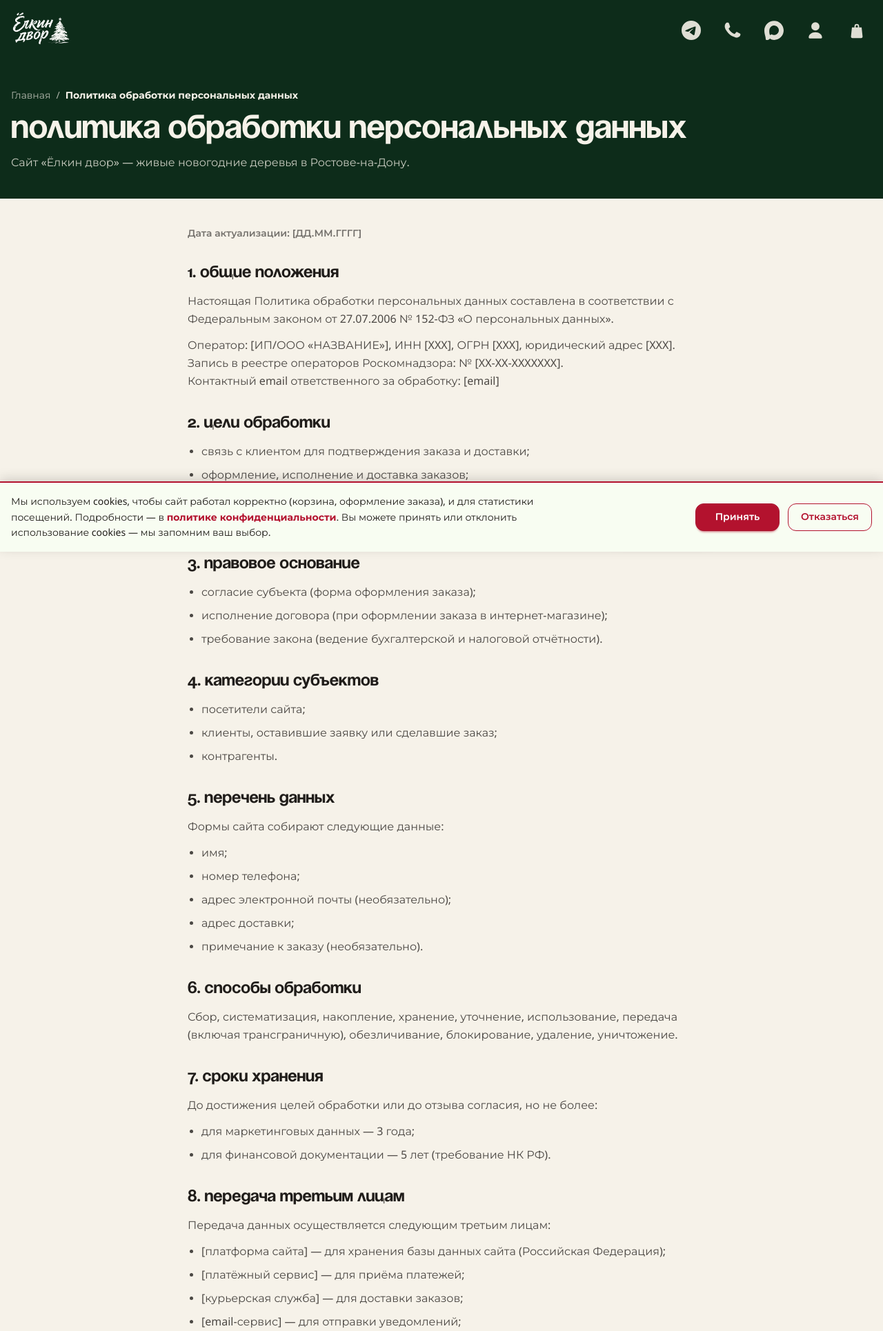
After one commit to Alexej-Mich61/elkin_dvor, a Django app: page /personal-data/ in a window 1280 px wide. The commit adds this page. Shown: the top 1930 px of the page at 69% size. Run offline with Django 5.2, Linux system fonts and the light colour scheme; some libraries are stand-ins or nearby versions.

Commit message:
Законодательство: баннер согласия на cookies (ФЗ-420), политики конфиденциальности и обработки ПДн, галочка согласия в форме заказа

```diff
--- a/shop/urls.py
+++ b/shop/urls.py
@@ -1,4 +1,5 @@
 from django.urls import path, register_converter
+from django.views.generic import TemplateView
 
 from . import views
 
@@ -30,4 +31,16 @@ urlpatterns = [
         views.variant_price,
         name="variant_price",
     ),
+    # Политика конфиденциальности (ссылка из уведомления о cookies).
+    path(
+        "privacy/",
+        TemplateView.as_view(template_name="shop/privacy.html"),
+        name="privacy",
+    ),
+    # Политика обработки персональных данных (ссылка из формы заказа).
+    path(
+        "personal-data/",
+        TemplateView.as_view(template_name="shop/personal_data.html"),
+        name="personal_data",
+    ),
 ]
--- a/templates/base.html
+++ b/templates/base.html
@@ -40,6 +40,7 @@
 
     {% include 'includes/footer.html' %}
     {% include 'includes/mobile_contacts_bar.html' %}
+    {% include 'includes/cookie_banner.html' %}
 
 </body>
 </html>
--- /dev/null
+++ b/templates/includes/cookie_banner.html
@@ -0,0 +1,58 @@
+{% comment %}
+  Уведомление об использовании cookies (требования ФЗ-152 в редакции ФЗ-420):
+  1) показывается сразу при первом визите, до любых действий пользователя;
+  2) кнопки «Принять» и «Отказаться» одинакового размера и заметности;
+  3) в тексте — ссылка на политику конфиденциальности;
+  4) выбор запоминается в localStorage (техническая запись, согласие не нужно);
+  5) аналитические счётчики подключаются только после согласия (loadAnalytics).
+  x-cloak (правило есть в styles.css) не даёт баннеру мигать до инициализации Alpine.
+{% endcomment %}
+<div id="cookie-banner" x-data="cookieBanner()" x-init="init()" x-show="visible" x-cloak
+     role="region" aria-label="Уведомление об использовании cookies"
+     class="fixed inset-x-0 bottom-0 z-40 border-t-2 border-primary bg-frost shadow-[0_-4px_16px_rgba(0,0,0,0.15)]">
+    <div class="container mx-auto flex flex-col items-stretch gap-4 px-4 py-4 sm:flex-row sm:items-center sm:justify-between">
+        <p class="max-w-3xl text-sm leading-relaxed text-base-content">
+            Мы используем cookies, чтобы сайт работал корректно (корзина, оформление заказа),
+            и для статистики посещений. Подробности — в
+            <a href="{% url 'shop:privacy' %}"
+               class="font-bold text-primary underline-offset-4 hover:underline">политике конфиденциальности</a>.
+            Вы можете принять или отклонить использование cookies — мы запомним ваш выбор.
+        </p>
+        <div class="grid shrink-0 grid-cols-2 gap-3 sm:w-64">
+            <button type="button" class="btn btn-primary" @click="accept()">Принять</button>
+            <button type="button" class="btn btn-outline btn-primary" @click="reject()">Отказаться</button>
+        </div>
+    </div>
+</div>
+
+<script>
+    /* Согласие на cookies: баннер показываем, пока в localStorage нет записи
+       cookie_consent. Повторно баннер не появляется после любого из выборов. */
+    window.cookieBanner = function () {
+        return {
+            visible: false,
+            init() {
+                const consent = localStorage.getItem('cookie_consent');
+                if (!consent) {
+                    this.visible = true;
+                } else if (consent === 'accepted') {
+                    loadAnalytics();
+                }
+            },
+            accept() {
+                localStorage.setItem('cookie_consent', 'accepted');
+                this.visible = false;
+                loadAnalytics();
+            },
+            reject() {
+                localStorage.setItem('cookie_consent', 'rejected');
+                this.visible = false;
+            },
+        };
+    };
+
+    /* Аналитические счётчики (Яндекс Метрика и т.п.) загружаются ТОЛЬКО после
+       согласия пользователя — инициализацию счётчика добавлять сюда.
+       До согласия на сайте не должно быть ни одного запроса к счётчикам. */
+    function loadAnalytics() {}
+</script>
--- a/templates/includes/footer.html
+++ b/templates/includes/footer.html
@@ -1,6 +1,12 @@
 <footer class="bg-pine-deep text-cream/70">
     <div class="container mx-auto px-4 py-5 flex flex-col items-center justify-between gap-2 text-center text-sm sm:flex-row sm:text-left">
         <p>© {% now "Y" %} {{ SHOP_NAME }} — живые новогодние деревья в Ростове-на-Дону</p>
-        <p>Бесплатная доставка · Оплата при получении</p>
+        <p class="flex flex-wrap items-center justify-center gap-x-4 gap-y-1 sm:justify-end">
+            <span>Бесплатная доставка · Оплата при получении</span>
+            <a href="{% url 'shop:personal_data' %}"
+               class="underline-offset-4 transition hover:text-cream hover:underline">Политика обработки персональных данных</a>
+            <a href="{% url 'shop:privacy' %}"
+               class="underline-offset-4 transition hover:text-cream hover:underline">Политика конфиденциальности</a>
+        </p>
     </div>
 </footer>
--- /dev/null
+++ b/templates/shop/personal_data.html
@@ -0,0 +1,157 @@
+{% extends 'base.html' %}
+
+{% block title %}Политика обработки персональных данных | Ёлкин двор{% endblock %}
+{% block meta_description %}Политика обработки персональных данных сайта «Ёлкин двор» в соответствии с Федеральным законом № 152-ФЗ.{% endblock %}
+
+{% block content %}
+    <div class="bg-pine-deep text-cream">
+        <div class="container mx-auto px-4 py-10">
+            <nav aria-label="Хлебные крошки" class="text-sm text-cream/70">
+                <ol class="flex flex-wrap items-center gap-2">
+                    <li><a href="{% url 'shop:home' %}" class="hover:text-cream">Главная</a></li>
+                    <li aria-hidden="true">/</li>
+                    <li aria-current="page" class="font-bold text-cream">Политика обработки персональных данных</li>
+                </ol>
+            </nav>
+            <h1 class="font-soyuz mt-4 text-4xl font-black sm:text-5xl">Политика обработки персональных данных</h1>
+            <p class="mt-3 max-w-2xl text-cream/80">Сайт «Ёлкин двор» — живые новогодние деревья в Ростове-на-Дону.</p>
+        </div>
+    </div>
+
+    <section class="bg-base-100">
+        <div class="container mx-auto max-w-3xl px-4 py-10 leading-relaxed">
+            <p class="text-sm font-semibold text-base-content/60">Дата актуализации: [ДД.ММ.ГГГГ]</p>
+
+            <h2 class="font-soyuz mt-8 text-2xl font-black">1. Общие положения</h2>
+            <p class="mt-3 text-base-content/80">
+                Настоящая Политика обработки персональных данных составлена в соответствии
+                с Федеральным законом от 27.07.2006 № 152-ФЗ «О персональных данных».
+            </p>
+            <p class="mt-3 text-base-content/80">
+                Оператор: [ИП/ООО «НАЗВАНИЕ»], ИНН [XXX], ОГРН [XXX], юридический адрес [XXX].<br>
+                Запись в реестре операторов Роскомнадзора: № [XX-XX-XXXXXXX].<br>
+                Контактный email ответственного за обработку: [email]
+            </p>
+
+            <h2 class="font-soyuz mt-8 text-2xl font-black">2. Цели обработки</h2>
+            <ul class="mt-3 list-disc space-y-2 pl-5 text-base-content/80">
+                <li>связь с клиентом для подтверждения заказа и доставки;</li>
+                <li>оформление, исполнение и доставка заказов;</li>
+                <li>выполнение обязательств по договорам купли-продажи;</li>
+                <li>информирование клиента о статусе заказа.</li>
+            </ul>
+
+            <h2 class="font-soyuz mt-8 text-2xl font-black">3. Правовое основание</h2>
+            <ul class="mt-3 list-disc space-y-2 pl-5 text-base-content/80">
+                <li>согласие субъекта (форма оформления заказа);</li>
+                <li>исполнение договора (при оформлении заказа в интернет-магазине);</li>
+                <li>требование закона (ведение бухгалтерской и налоговой отчётности).</li>
+            </ul>
+
+            <h2 class="font-soyuz mt-8 text-2xl font-black">4. Категории субъектов</h2>
+            <ul class="mt-3 list-disc space-y-2 pl-5 text-base-content/80">
+                <li>посетители сайта;</li>
+                <li>клиенты, оставившие заявку или сделавшие заказ;</li>
+                <li>контрагенты.</li>
+            </ul>
+
+            <h2 class="font-soyuz mt-8 text-2xl font-black">5. Перечень данных</h2>
+            <p class="mt-3 text-base-content/80">Формы сайта собирают следующие данные:</p>
+            <ul class="mt-3 list-disc space-y-2 pl-5 text-base-content/80">
+                <li>имя;</li>
+                <li>номер телефона;</li>
+                <li>адрес электронной почты (необязательно);</li>
+                <li>адрес доставки;</li>
+                <li>примечание к заказу (необязательно).</li>
+            </ul>
+
+            <h2 class="font-soyuz mt-8 text-2xl font-black">6. Способы обработки</h2>
+            <p class="mt-3 text-base-content/80">
+                Сбор, систематизация, накопление, хранение, уточнение, использование,
+                передача (включая трансграничную), обезличивание, блокирование,
+                удаление, уничтожение.
+            </p>
+
+            <h2 class="font-soyuz mt-8 text-2xl font-black">7. Сроки хранения</h2>
+            <p class="mt-3 text-base-content/80">
+                До достижения целей обработки или до отзыва согласия, но не более:
+            </p>
+            <ul class="mt-3 list-disc space-y-2 pl-5 text-base-content/80">
+                <li>для маркетинговых данных — 3 года;</li>
+                <li>для финансовой документации — 5 лет (требование НК РФ).</li>
+            </ul>
+
+            <h2 class="font-soyuz mt-8 text-2xl font-black">8. Передача третьим лицам</h2>
+            <p class="mt-3 text-base-content/80">
+                Передача данных осуществляется следующим третьим лицам:
+            </p>
+            <ul class="mt-3 list-disc space-y-2 pl-5 text-base-content/80">
+                <li>[платформа сайта] — для хранения базы данных сайта (Российская Федерация);</li>
+                <li>[платёжный сервис] — для приёма платежей;</li>
+                <li>[курьерская служба] — для доставки заказов;</li>
+                <li>[email-сервис] — для отправки уведомлений;</li>
+                <li>ООО «Яндекс» (через сервис Яндекс Метрика) — для аналитики.</li>
+            </ul>
+
+            <h2 class="font-soyuz mt-8 text-2xl font-black">9. Безопасность</h2>
+            <p class="mt-3 text-base-content/80">
+                Технические меры: парольная защита, HTTPS, антивирус.
+                Организационные меры: разграничение доступа сотрудников,
+                регулярное копирование.
+            </p>
+
+            <h2 class="font-soyuz mt-8 text-2xl font-black">10. Трансграничная передача</h2>
+            <p class="mt-3 text-base-content/80">
+                Трансграничная передача не осуществляется.
+            </p>
+
+            <h2 class="font-soyuz mt-8 text-2xl font-black">11. Контакт ответственного</h2>
+            <p class="mt-3 text-base-content/80">
+                [ФИО], email: [email]
+            </p>
+
+            <h2 class="font-soyuz mt-8 text-2xl font-black">12. Запросы субъектов</h2>
+            <p class="mt-3 text-base-content/80">
+                Запросы об обработке, изменении или удалении данных принимаются
+                по email: [email]. Срок ответа — 30 дней.
+            </p>
+
+            <h2 class="font-soyuz mt-8 text-2xl font-black">13. Уничтожение данных</h2>
+            <p class="mt-3 text-base-content/80">
+                По истечении срока хранения или по запросу субъекта данные удаляются
+                из всех систем оператора с подтверждением.
+            </p>
+
+            <h2 class="font-soyuz mt-8 text-2xl font-black">14. Изменения в политике</h2>
+            <p class="mt-3 text-base-content/80">
+                Изменения публикуются на этой странице. Дата актуализации указывается
+                в начале документа.
+            </p>
+
+            <h2 class="font-soyuz mt-8 text-2xl font-black">15. Обезличивание</h2>
+            <p class="mt-3 text-base-content/80">
+                Обезличивание данных применяется при формировании статистических отчётов.
+            </p>
+
+            <h2 class="font-soyuz mt-8 text-2xl font-black">16. Автоматизированная обработка</h2>
+            <p class="mt-3 text-base-content/80">
+                Автоматическое принятие юридически значимых решений на основе
+                обработки персональных данных не осуществляется.
+            </p>
+
+            <h2 class="font-soyuz mt-8 text-2xl font-black">17. Ответственность</h2>
+            <p class="mt-3 text-base-content/80">
+                Оператор несёт ответственность за нарушение законодательства
+                Российской Федерации о персональных данных в соответствии
+                с Федеральным законом от 27.07.2006 № 152-ФЗ «О персональных данных».
+            </p>
+
+            <h2 class="font-soyuz mt-8 text-2xl font-black">Контакты</h2>
+            <p class="mt-3 text-base-content/80">
+                По вопросам обработки персональных данных свяжитесь с нами:
+                телефон <a href="tel:{{ SHOP_PHONE_TEL }}" class="font-bold text-primary underline-offset-4 hover:underline">{{ SHOP_PHONE_DISPLAY }}</a>,
+                адрес: {{ SHOP_ADDRESS }}.
+            </p>
+        </div>
+    </section>
+{% endblock %}
```
Also changed, not shown: ROADMAP.md (+2 -0 lines), docs/conventions.md (+10 -0 lines), docs/routes.md (+2 -0 lines), docs/structure.md (+5 -1 lines), orders/forms.py (+9 -0 lines), orders/tests.py (+20 -3 lines), orders/views.py (+6 -1 lines), shop/tests.py (+28 -0 lines), templates/orders/checkout.html (+23 -0 lines), templates/shop/privacy.html (added, +82 -0 lines), theme/static/css/dist/styles.css.
